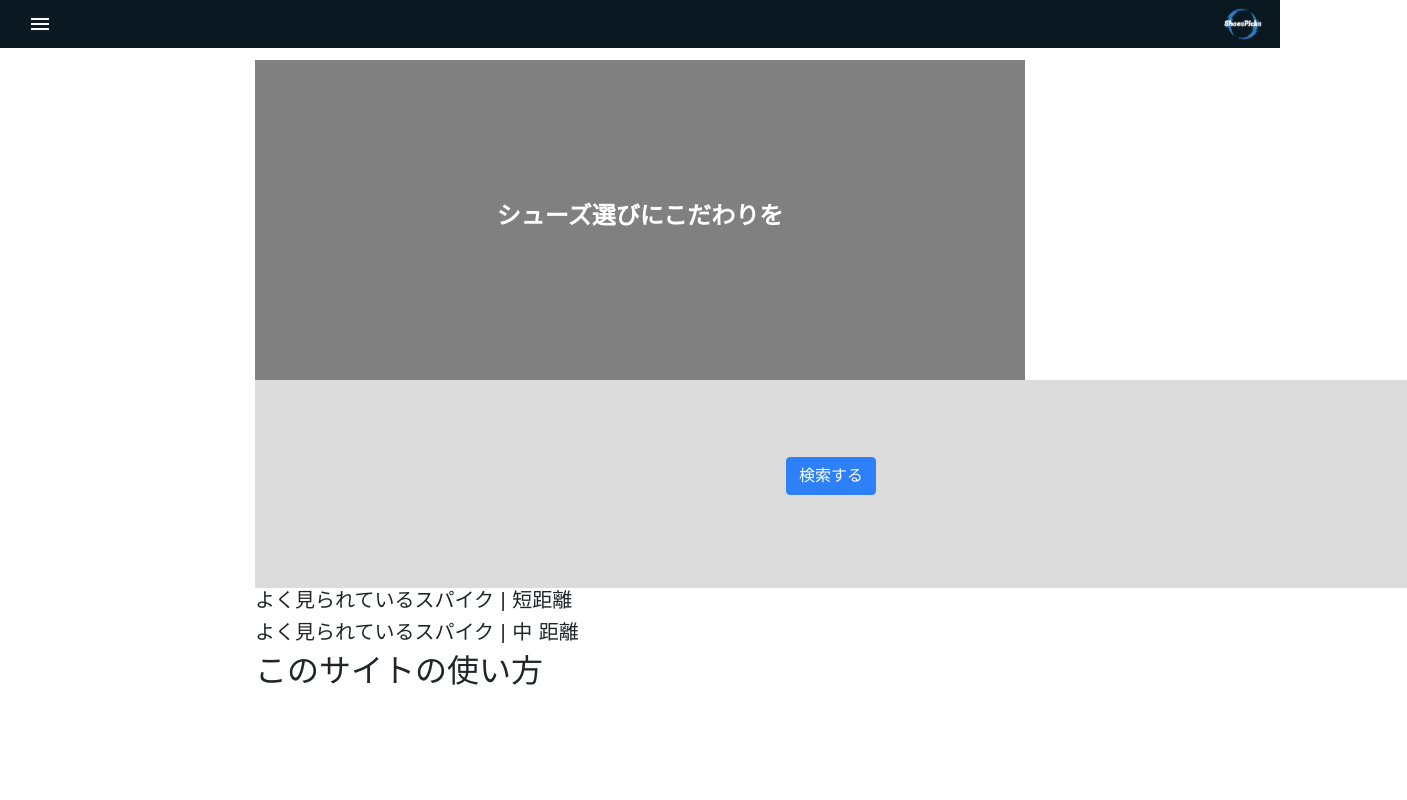
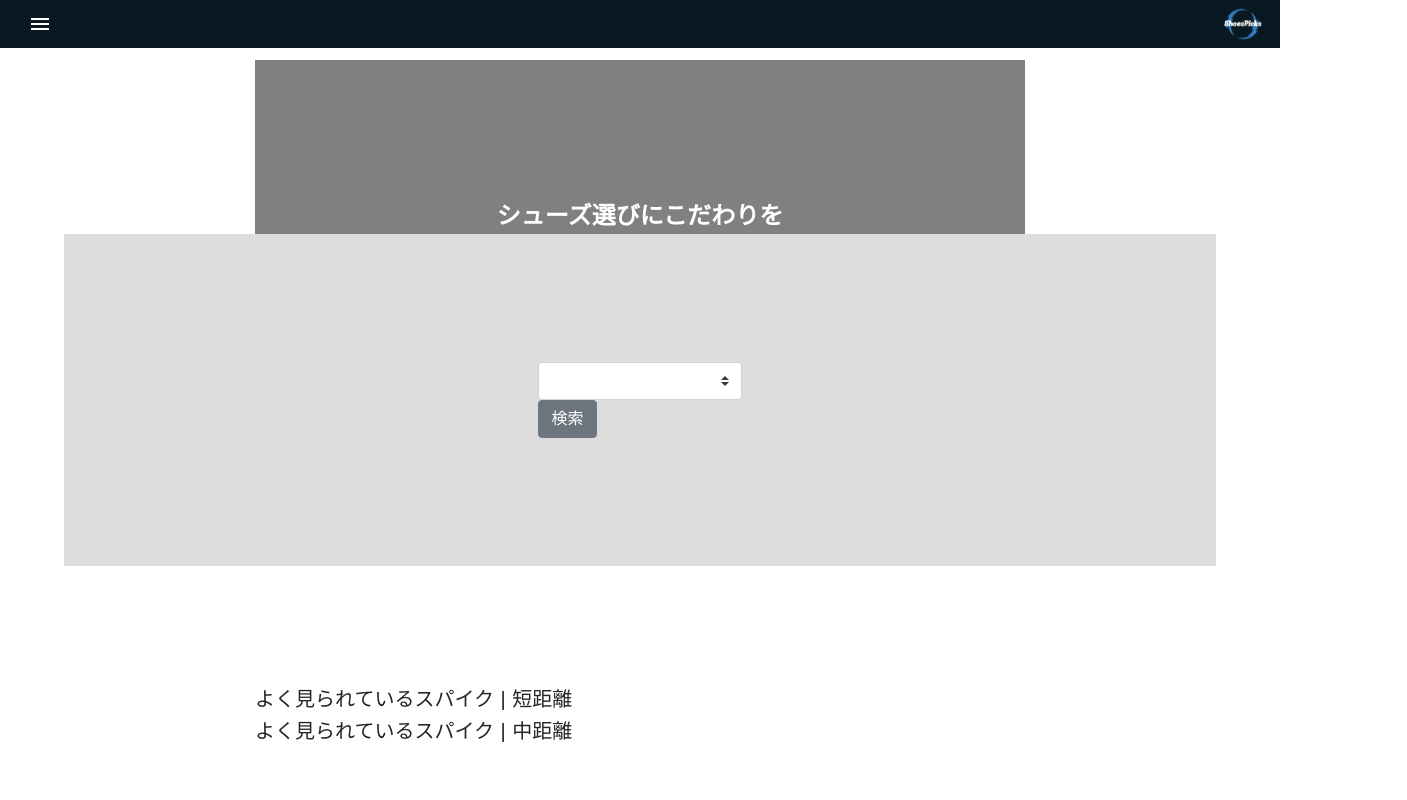
Before and after one commit to shoespicks/shoespicks, a Nuxt app: page / in a window 1280 px wide. Shown: the top 800 px of the page, 1407 px wide, since content can reach past the window. Built offline with nearby package versions, Linux system fonts and the light colour scheme.

Commit message:
topレイアウト修正&検索ボタン探り

```diff
--- a/assets/css/style.css
+++ b/assets/css/style.css
@@ -86,6 +86,10 @@ html {
 }
 /* section 2 */
 .topSearchBar {
+  position: absolute;
+  top: 50%;
+  left: 50%;
+  transform: translateY(-50%) translateX(-50%);
   display: flex;
   justify-content: center;
   align-items: center;
@@ -94,12 +98,15 @@ html {
   padding: 10%;
   margin: 0 auto;
 }
-.btn {
+/* .testtest {
   background-color: #2D80F7 !important;
   color: white !important;
   border-color: #2D80F7 !important;
+} */
+/* section 3 */
+.commonlySeen {
+  padding: 24vw 0 10vw;
 }
-/* section 3 */
 .commonlySeen h2 {
   font-size: 2.5vh;
 }
--- a/pages/index.vue
+++ b/pages/index.vue
@@ -8,9 +8,22 @@
     <section class="topSearchBar">
       <!-- やり方 -->
       <!-- 検索バーと同じ作り方でできそう。検索ボタン押した後は、spikeSearch.vueに跳ぶ（スパイク一覧ページ） -->
-      <p @click="$nuxt.$router.push('spikeSearch')">
+      <!-- <p @click="$nuxt.$router.push('spikeSearch')">
         <b-btn>検索する</b-btn>
-      </p>
+      </p> -->
+      <b-form @submit.prevent="submit">
+        <!-- 2. 絞り込む -->
+        <b-form-select
+          v-model="events"
+          :options="options">
+        </b-form-select>
+          <!-- <b-form-checkbox-group
+            v-model="form.status"
+            :options="status"
+            name="status"
+          ></b-form-checkbox-group> -->
+       <b-btn type="submit">検索</b-btn>
+      </b-form>
     </section>
 
     <section class="commonlySeen">
@@ -18,9 +31,7 @@
       <!-- よく検索されているスパイクを上位５つくらい表示する
       おそらくsys.date　的なやつで検索履歴に残っているやつでできる気がする -->
       <h2>よく見られているスパイク | 短距離</h2>
-      <h2>よく見られているスパイク | 中
-        距離</h2>
-
+      <h2>よく見られているスパイク | 中距離</h2>
     </section>
 
     <section class="howToUse">
@@ -39,6 +50,13 @@ export default Vue.extend({
   data() {
     return {
       spikes: [],
+      events: [],
+      options: [
+          { value: '100m', text: "100m" },
+          { value: '200m', text: "200" },
+          { value: '110mh', text: "110mハードル" },
+          { value: '400m', text: "400m" },
+        ]
     };
   },
 });
```
